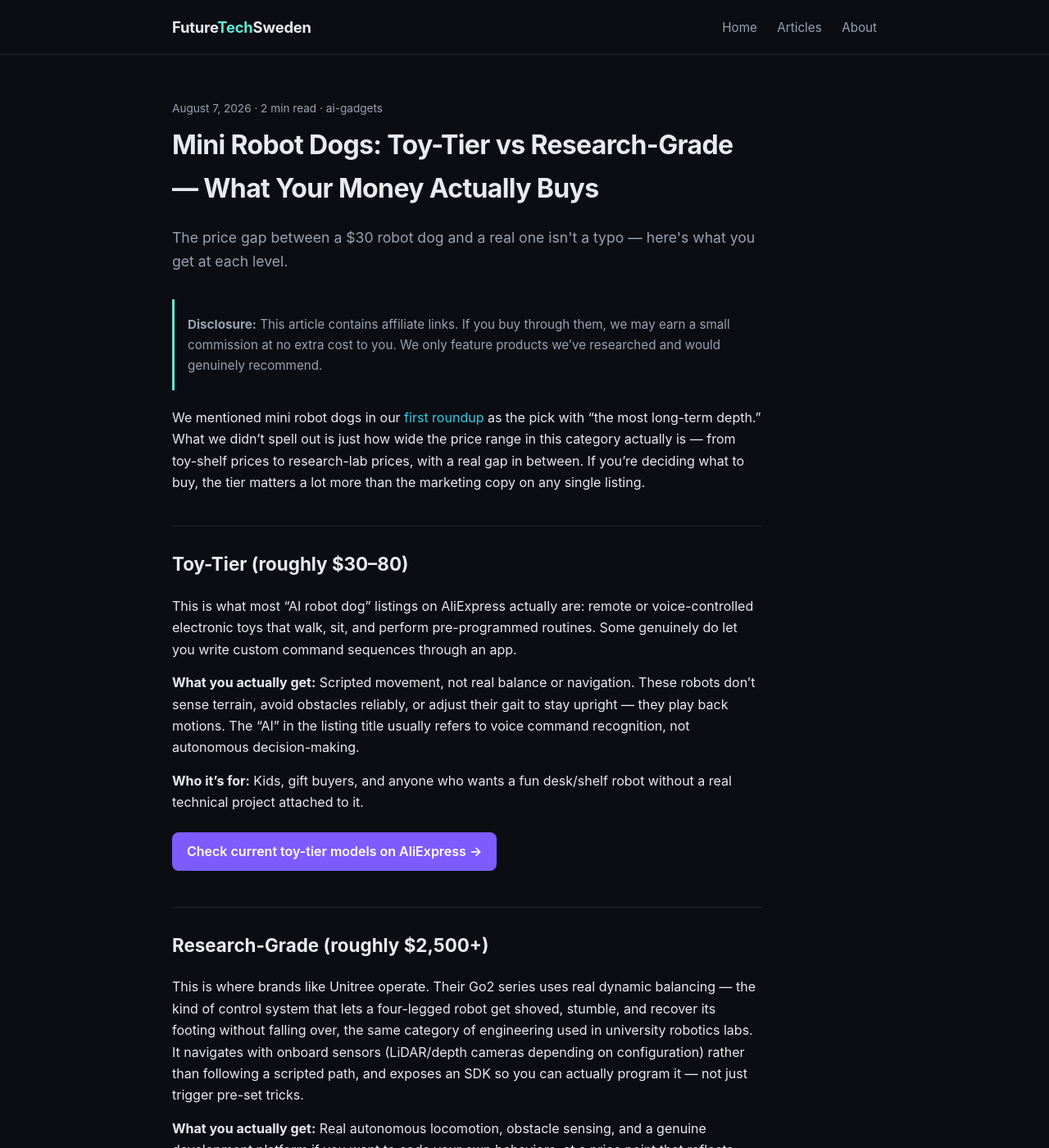
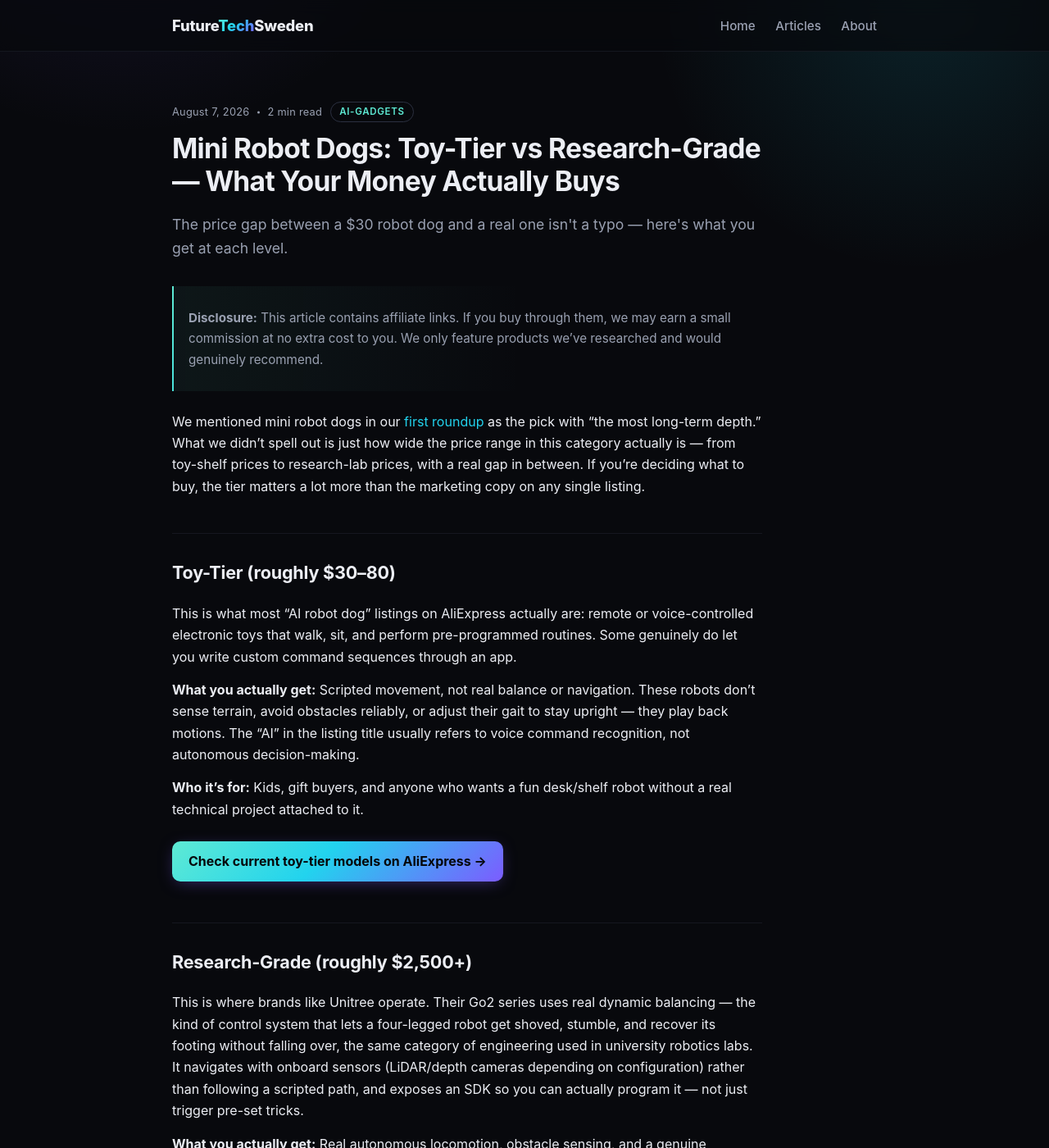
Before and after one commit to patrikaxelsson84/futuretechsweden.com, a Jekyll site: the page built from _posts/2026-08-07-mini-robot-dogs-toy-vs-research-grade.md, in a window 1280 px wide and 1400 px high. Shown: the whole window at 82% size. Built offline with Jekyll 4.4.1, drawn with Linux system fonts in a browser that asks for light colours.

Commit message:
Redesign visual identity - modern/futuristic AI-tech aesthetic
- Gradient text on hero headline and logo mark
- Glass-effect post cards with gradient border glow on hover and lift
  animation
- Sticky, blurred header; ambient gradient glow in page background
- Gradient CTA buttons with glow shadow
- Pill-style category tag in post meta line
- Gradient-accented blockquotes and footer divider
- Actual mobile breakpoints added (there were none before) plus
  prefers-reduced-motion support

Co-Authored-By: Claude Sonnet 5 <noreply@anthropic.com>

```diff
--- a/_layouts/post.html
+++ b/_layouts/post.html
@@ -5,7 +5,11 @@ layout: default
   <header class="post-header">
     {% assign words = content | strip_html | number_of_words %}
     {% assign reading_time = words | divided_by: 200 | at_least: 1 %}
-    <p class="post-meta">{{ page.date | date: "%B %-d, %Y" }} · {{ reading_time }} min read{% if page.categories %} · {{ page.categories | join: ", " }}{% endif %}</p>
+    <p class="post-meta">
+      <span>{{ page.date | date: "%B %-d, %Y" }}</span>
+      <span>{{ reading_time }} min read</span>
+      {% if page.categories %}<span class="post-meta-tag">{{ page.categories | join: ", " }}</span>{% endif %}
+    </p>
     <h1>{{ page.title }}</h1>
     {% if page.subtitle %}<p class="post-subtitle">{{ page.subtitle }}</p>{% endif %}
   </header>
--- a/assets/css/style.css
+++ b/assets/css/style.css
@@ -1,16 +1,27 @@
 :root {
-  --bg: #0b0d12;
-  --bg-elevated: #12151c;
-  --border: #232733;
-  --text: #e8eaf0;
+  --bg: #08090d;
+  --bg-elevated: #12141c;
+  --bg-elevated-2: #171a24;
+  --border: #23273380;
+  --border-strong: #2b3040;
+  --text: #eceef4;
   --text-muted: #9aa1b2;
   --accent: #5eead4;
   --accent-strong: #22d3ee;
   --cta: #7c5cff;
+  --cta-strong: #9b7bff;
+  --gradient: linear-gradient(135deg, var(--accent) 0%, var(--accent-strong) 45%, var(--cta) 100%);
+  --glow: 0 0 0 1px rgba(94, 234, 212, 0.08), 0 8px 30px -12px rgba(124, 92, 255, 0.35);
+  --radius: 14px;
+  --ease: cubic-bezier(0.16, 1, 0.3, 1);
   --max-width: 760px;
 }
 
 * { box-sizing: border-box; }
+
+::selection { background: rgba(124, 92, 255, 0.35); color: #fff; }
+
+html { scroll-behavior: smooth; }
 
 html, body {
   margin: 0;
@@ -21,126 +32,257 @@ html, body {
   line-height: 1.65;
 }
 
+body {
+  background-image:
+    radial-gradient(700px circle at 12% -10%, rgba(124, 92, 255, 0.16), transparent 60%),
+    radial-gradient(600px circle at 88% 0%, rgba(34, 211, 238, 0.12), transparent 55%);
+  background-repeat: no-repeat;
+}
+
 .wrap {
   max-width: var(--max-width);
   margin: 0 auto;
   padding: 0 20px;
 }
 
-a { color: var(--accent-strong); text-decoration: none; }
+a { color: var(--accent-strong); text-decoration: none; transition: color 0.15s var(--ease); }
 a:hover { text-decoration: underline; }
 
 /* Header */
 .site-header {
+  position: sticky;
+  top: 0;
+  z-index: 20;
   border-bottom: 1px solid var(--border);
-  padding: 18px 0;
+  padding: 16px 0;
+  background: rgba(8, 9, 13, 0.72);
+  backdrop-filter: blur(10px);
+  -webkit-backdrop-filter: blur(10px);
 }
 .site-header .wrap {
   display: flex;
   align-items: center;
   justify-content: space-between;
   max-width: 900px;
+  gap: 16px;
+  flex-wrap: wrap;
 }
 .logo {
-  font-weight: 700;
+  font-weight: 800;
   font-size: 1.15rem;
   color: var(--text);
   letter-spacing: -0.01em;
 }
-.logo span { color: var(--accent); }
+.logo span {
+  background: var(--gradient);
+  -webkit-background-clip: text;
+  background-clip: text;
+  -webkit-text-fill-color: transparent;
+}
 .site-nav a {
   margin-left: 20px;
   color: var(--text-muted);
   font-size: 0.95rem;
+  font-weight: 500;
 }
 .site-nav a:hover { color: var(--text); text-decoration: none; }
+.site-nav a:first-child { margin-left: 0; }
 
 /* Main */
-main.wrap { max-width: 900px; padding-top: 40px; padding-bottom: 60px; }
+main.wrap { max-width: 900px; padding-top: 48px; padding-bottom: 60px; }
 
-.hero { max-width: 640px; margin-bottom: 48px; }
-.hero h1 { font-size: 2.1rem; margin-bottom: 12px; letter-spacing: -0.02em; }
-.hero p { color: var(--text-muted); font-size: 1.05rem; }
+.hero { max-width: 640px; margin-bottom: 56px; position: relative; }
+.hero h1 {
+  font-size: clamp(1.9rem, 4vw, 2.5rem);
+  margin-bottom: 14px;
+  letter-spacing: -0.02em;
+  line-height: 1.15;
+  background: linear-gradient(120deg, #fff 30%, var(--accent) 70%, var(--accent-strong) 100%);
+  -webkit-background-clip: text;
+  background-clip: text;
+  -webkit-text-fill-color: transparent;
+}
+.hero p { color: var(--text-muted); font-size: 1.08rem; max-width: 54ch; }
 
 /* Post list */
+.post-list { margin-bottom: 44px; }
 .post-list h2 {
-  font-size: 1.1rem;
-  color: var(--text-muted);
+  font-size: 0.85rem;
+  color: var(--accent);
   text-transform: uppercase;
-  letter-spacing: 0.06em;
+  letter-spacing: 0.12em;
   margin-bottom: 20px;
+  font-weight: 700;
 }
 .post-card {
   display: block;
-  background: var(--bg-elevated);
+  position: relative;
+  background: linear-gradient(180deg, var(--bg-elevated) 0%, var(--bg-elevated-2) 100%);
   border: 1px solid var(--border);
-  border-radius: 10px;
-  padding: 18px 20px;
+  border-radius: var(--radius);
+  padding: 20px 22px;
   margin-bottom: 14px;
-  transition: border-color 0.15s ease;
+  overflow: hidden;
+  transition: transform 0.25s var(--ease), border-color 0.25s var(--ease), box-shadow 0.25s var(--ease);
 }
-.post-card:hover { border-color: var(--accent); text-decoration: none; }
+.post-card::before {
+  content: "";
+  position: absolute;
+  inset: 0;
+  border-radius: inherit;
+  padding: 1px;
+  background: var(--gradient);
+  opacity: 0;
+  -webkit-mask: linear-gradient(#000 0 0) content-box, linear-gradient(#000 0 0);
+  -webkit-mask-composite: xor;
+  mask-composite: exclude;
+  transition: opacity 0.25s var(--ease);
+  pointer-events: none;
+}
+.post-card:hover {
+  border-color: transparent;
+  text-decoration: none;
+  transform: translateY(-2px);
+  box-shadow: var(--glow);
+}
+.post-card:hover::before { opacity: 1; }
 .post-card-date {
   display: block;
-  font-size: 0.8rem;
+  font-size: 0.78rem;
   color: var(--text-muted);
-  margin-bottom: 6px;
+  margin-bottom: 8px;
+  letter-spacing: 0.02em;
 }
 .post-card-title {
   display: block;
   font-size: 1.15rem;
-  font-weight: 600;
+  font-weight: 650;
   color: var(--text);
+  letter-spacing: -0.01em;
 }
 .post-card-excerpt {
   display: block;
   color: var(--text-muted);
   font-size: 0.95rem;
-  margin-top: 4px;
+  margin-top: 6px;
 }
 
 /* Post */
 .post-header { max-width: 720px; margin-bottom: 32px; }
-.post-meta { color: var(--text-muted); font-size: 0.85rem; margin-bottom: 8px; }
-.post-header h1 { font-size: 2rem; letter-spacing: -0.02em; margin: 0 0 8px; }
+.post-meta {
+  color: var(--text-muted);
+  font-size: 0.8rem;
+  margin-bottom: 12px;
+  letter-spacing: 0.02em;
+  display: flex;
+  flex-wrap: wrap;
+  align-items: center;
+  gap: 10px;
+}
+.post-meta > span { position: relative; padding-left: 12px; }
+.post-meta > span:first-child { padding-left: 0; }
+.post-meta > span:not(:first-child):not(.post-meta-tag)::before {
+  content: "";
+  position: absolute;
+  left: 0;
+  top: 50%;
+  transform: translateY(-50%);
+  width: 3px;
+  height: 3px;
+  border-radius: 50%;
+  background: var(--text-muted);
+}
+.post-meta-tag {
+  padding: 2px 10px !important;
+  border-radius: 999px;
+  border: 1px solid var(--border-strong);
+  color: var(--accent);
+  font-size: 0.72rem;
+  text-transform: uppercase;
+  letter-spacing: 0.06em;
+  font-weight: 600;
+}
+.post-header h1 {
+  font-size: clamp(1.6rem, 3.5vw, 2.1rem);
+  letter-spacing: -0.02em;
+  margin: 0 0 10px;
+  line-height: 1.2;
+}
 .post-subtitle { color: var(--text-muted); font-size: 1.1rem; }
 .post-content { max-width: 720px; }
 .post-content h2 {
-  margin-top: 40px;
-  font-size: 1.4rem;
+  margin-top: 44px;
+  font-size: 1.35rem;
+  letter-spacing: -0.01em;
   border-top: 1px solid var(--border);
-  padding-top: 28px;
+  padding-top: 30px;
 }
 .post-content h3 { font-size: 1.1rem; color: var(--accent); margin-top: 24px; }
 .post-content p { margin: 14px 0; }
 .post-content ul { padding-left: 20px; }
+.post-content a { text-underline-offset: 2px; }
 .post-content blockquote {
-  border-left: 3px solid var(--accent);
-  margin: 20px 0;
-  padding: 4px 0 4px 16px;
+  position: relative;
+  border-left: 2px solid transparent;
+  border-image: var(--gradient) 1;
+  margin: 24px 0;
+  padding: 12px 0 12px 18px;
   color: var(--text-muted);
   font-size: 0.95rem;
+  background: linear-gradient(90deg, rgba(94, 234, 212, 0.06), transparent 60%);
+  border-radius: 0 8px 8px 0;
 }
 
 /* CTA button (used via kramdown IAL: {: .cta-button}) */
 .cta-button {
   display: inline-block;
-  background: var(--cta);
-  color: #fff !important;
-  font-weight: 600;
-  padding: 10px 18px;
-  border-radius: 8px;
-  margin: 10px 0 4px;
+  background: var(--gradient);
+  color: #06070a !important;
+  font-weight: 700;
+  padding: 11px 20px;
+  border-radius: 10px;
+  margin: 12px 0 6px;
   text-decoration: none !important;
+  transition: transform 0.2s var(--ease), box-shadow 0.2s var(--ease);
+  box-shadow: 0 4px 20px -6px rgba(124, 92, 255, 0.5);
 }
-.cta-button:hover { background: #6a48f0; }
+.cta-button:hover {
+  transform: translateY(-1px);
+  box-shadow: 0 8px 28px -6px rgba(124, 92, 255, 0.7), 0 0 0 1px rgba(94, 234, 212, 0.3);
+}
 
 /* Footer */
 .site-footer {
+  position: relative;
   border-top: 1px solid var(--border);
-  padding: 24px 0 40px;
+  padding: 28px 0 40px;
   color: var(--text-muted);
   font-size: 0.85rem;
 }
+.site-footer::before {
+  content: "";
+  position: absolute;
+  top: -1px;
+  left: 0;
+  width: 140px;
+  height: 1px;
+  background: var(--gradient);
+}
 .site-footer .disclosure { max-width: 640px; margin-top: 6px; }
 .site-footer .footer-links { margin-top: 10px; font-size: 0.8rem; }
+.site-footer .footer-links a { color: var(--text-muted); }
+.site-footer .footer-links a:hover { color: var(--accent); }
+
+/* Responsive */
+@media (max-width: 640px) {
+  main.wrap { padding-top: 32px; padding-bottom: 44px; }
+  .hero { margin-bottom: 40px; }
+  .site-nav a { margin-left: 14px; font-size: 0.9rem; }
+  .post-card { padding: 16px 18px; }
+  .post-content h2 { margin-top: 34px; padding-top: 22px; }
+}
+
+@media (prefers-reduced-motion: reduce) {
+  html { scroll-behavior: auto; }
+  .post-card, .cta-button, a { transition: none; }
+}
```
